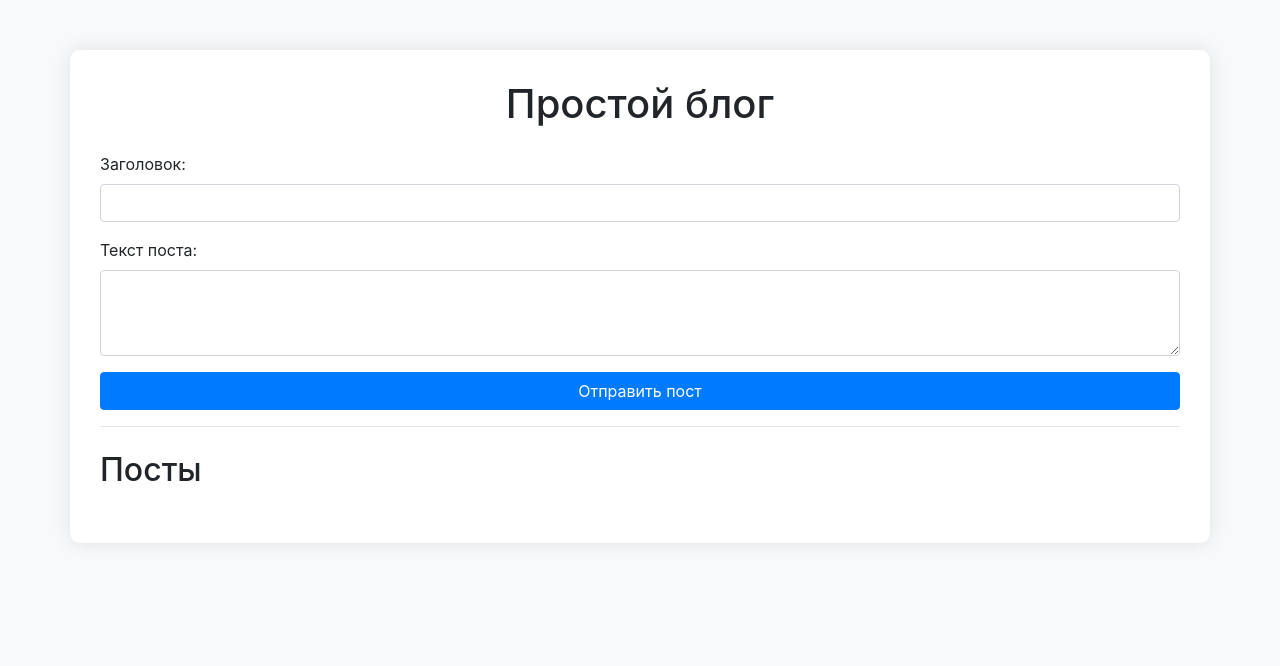
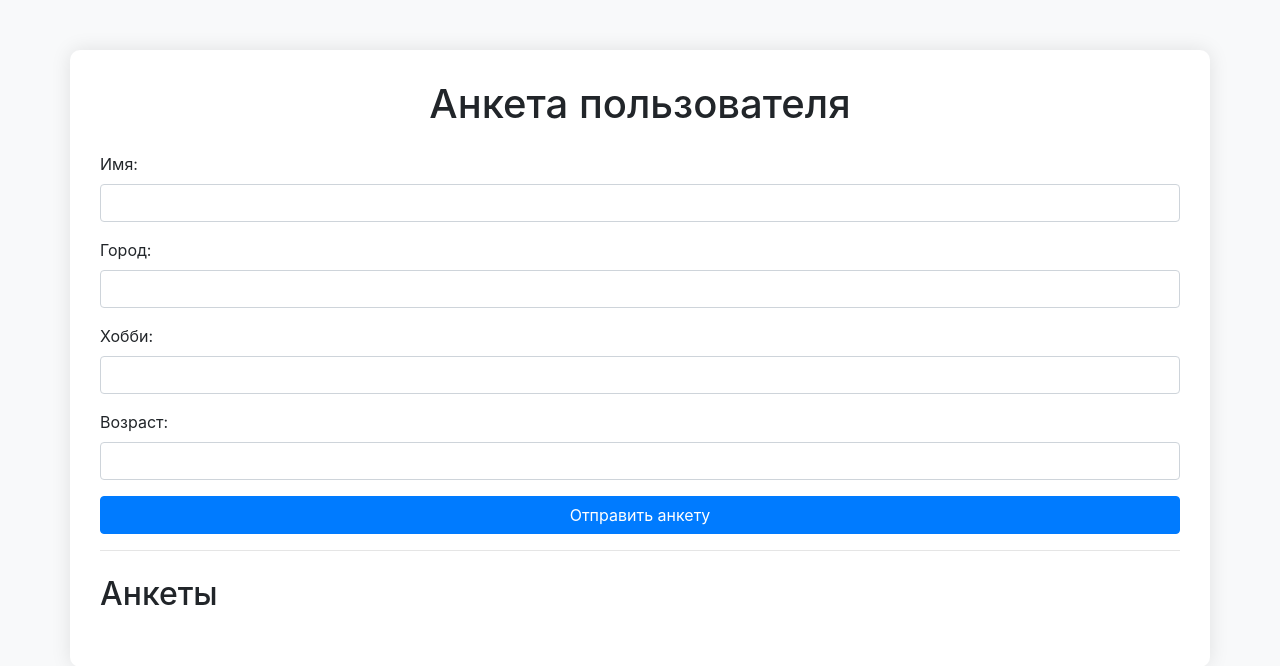
Before and after one commit to krylovolegv/VD-06_forms_on_the_website, a Flask app: page / in a window 1280 px wide. Shown: the top 666 px of the page. Run offline with Flask 3, Linux system fonts and the light colour scheme; some libraries are stand-ins or nearby versions.

Commit message:
add new anketa

```diff
--- a/app/routes.py
+++ b/app/routes.py
@@ -1,14 +1,27 @@
-from flask import render_template, request, redirect, url_for
+from flask import render_template, request, redirect
 from app import app
 
-posts = []
+# Данные анкеты хранятся в списке
+entries = []
 
-@app.route("/", methods=["GET", "POST"])
+
+@app.route('/', methods=['GET', 'POST'])
 def index():
     if request.method == 'POST':
-        title = request.form.get('title')
-        content = request.form.get('content')
-        if title and content:
-            posts.append({'title': title, 'content': content})
-        return redirect(url_for('index'))
-    return render_template('blog.html', posts=posts)
+        # Получаем данные из формы
+        name = request.form['name']
+        city = request.form['city']
+        hobby = request.form['hobby']
+        age = request.form['age']
+
+        # Добавляем данные анкеты в список
+        entries.append({
+            'name': name,
+            'city': city,
+            'hobby': hobby,
+            'age': age
+        })
+
+        return redirect('/')
+
+    return render_template('blog.html', entries=entries)
--- a/app/templates/blog.html
+++ b/app/templates/blog.html
@@ -4,7 +4,7 @@
     <meta charset="UTF-8">
     <meta name="viewport" content="width=device-width, initial-scale=1.0">
     <link rel="stylesheet" href="https://maxcdn.bootstrapcdn.com/bootstrap/4.5.2/css/bootstrap.min.css">
-    <title>Простой блог</title>
+    <title>Анкета пользователя</title>
     <style>
         body {
             background-color: #f8f9fa;
@@ -16,37 +16,47 @@
             border-radius: 10px;
             box-shadow: 0 0 20px rgba(0, 0, 0, 0.1);
         }
-        .post {
+        .entry {
             padding: 20px;
             margin-bottom: 20px;
             border: 1px solid #e9ecef;
             border-radius: 10px;
         }
-        .post h4 {
+        .entry h4 {
             color: #007bff;
         }
     </style>
 </head>
 <body>
     <div class="container">
-        <h1 class="text-center mb-4">Простой блог</h1>
+        <h1 class="text-center mb-4">Анкета пользователя</h1>
         <form method="POST" action="/">
             <div class="form-group">
-                <label for="title">Заголовок:</label>
-                <input type="text" class="form-control" id="title" name="title" required>
+                <label for="name">Имя:</label>
+                <input type="text" class="form-control" id="name" name="name" required>
             </div>
             <div class="form-group">
-                <label for="content">Текст поста:</label>
-                <textarea class="form-control" id="content" name="content" rows="3" required></textarea>
+                <label for="city">Город:</label>
+                <input type="text" class="form-control" id="city" name="city" required>
             </div>
-            <button type="submit" class="btn btn-primary btn-block">Отправить пост</button>
+            <div class="form-group">
+                <label for="hobby">Хобби:</label>
+                <input type="text" class="form-control" id="hobby" name="hobby" required>
+            </div>
+            <div class="form-group">
+                <label for="age">Возраст:</label>
+                <input type="number" class="form-control" id="age" name="age" required>
+            </div>
+            <button type="submit" class="btn btn-primary btn-block">Отправить анкету</button>
         </form>
         <hr>
-        <h2 class="my-4">Посты</h2>
-        {% for post in posts %}
-        <div class="post">
-            <h4>{{ post.title }}</h4>
-            <p>{{ post.content }}</p>
+        <h2 class="my-4">Анкеты</h2>
+        {% for entry in entries %}
+        <div class="entry">
+            <h4>{{ entry.name }}</h4>
+            <p>Город: {{ entry.city }}</p>
+            <p>Хобби: {{ entry.hobby }}</p>
+            <p>Возраст: {{ entry.age }}</p>
         </div>
         {% endfor %}
     </div>
```
